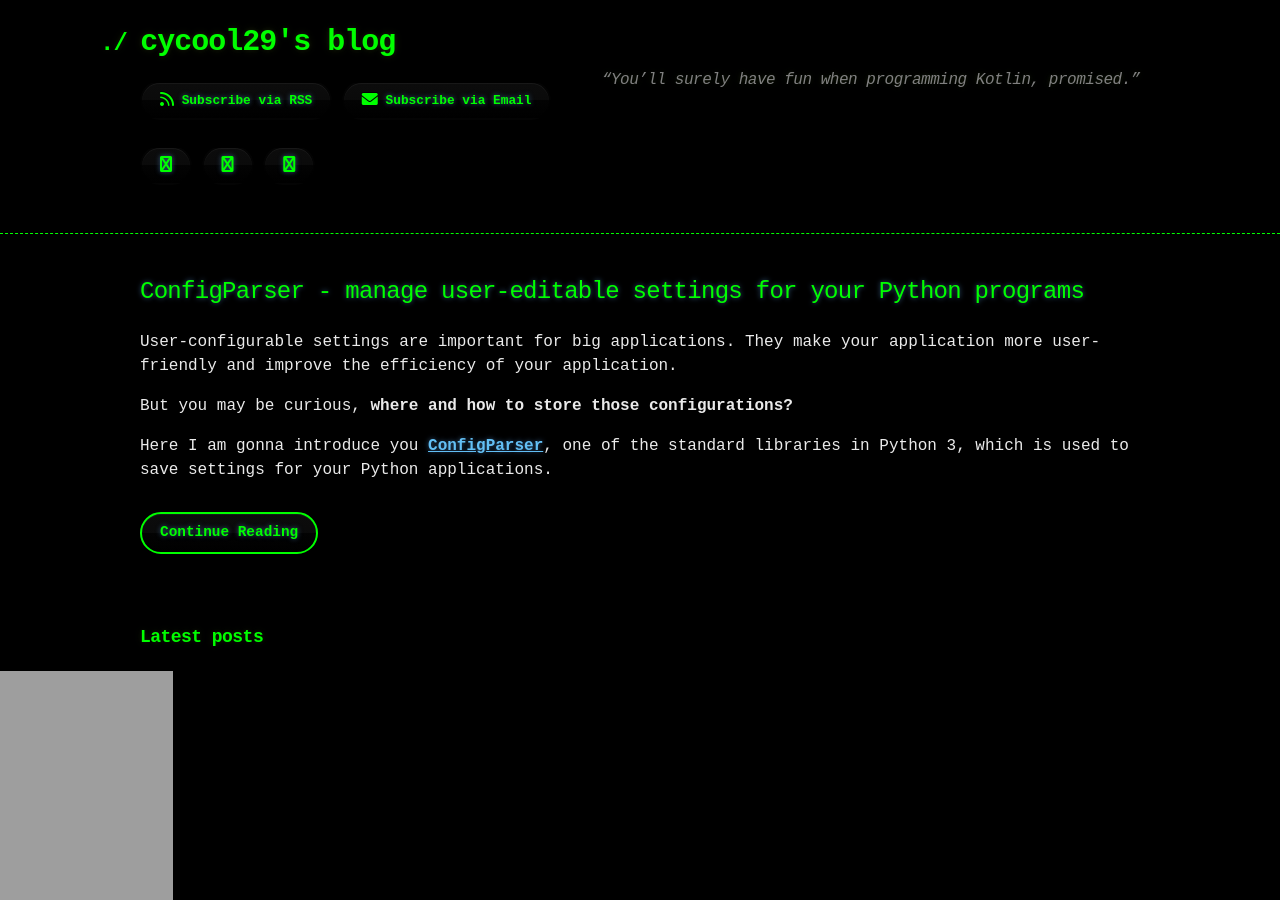
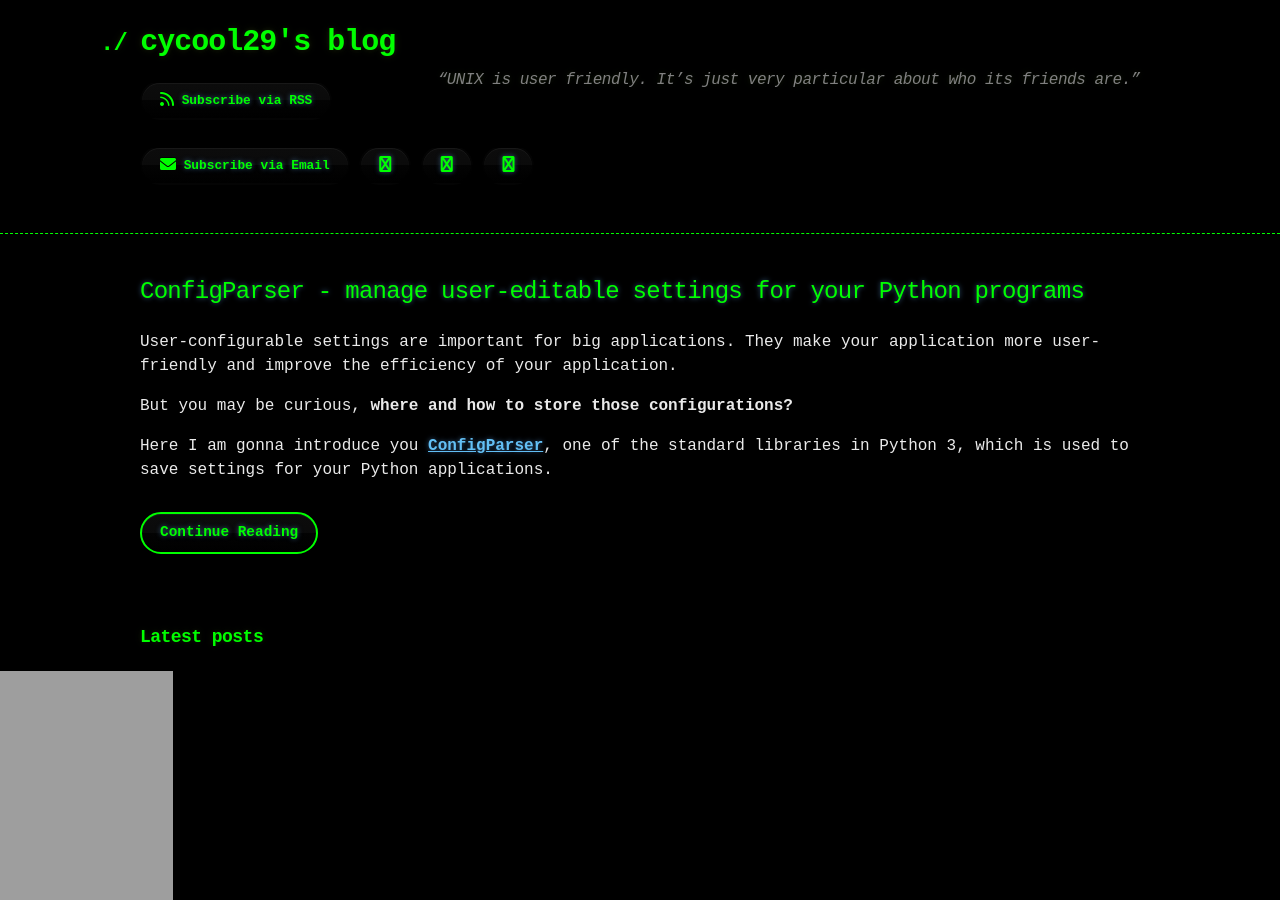
Before and after one commit to cycool29/cycool29.github.io, a Jekyll site: the page built from index.md, in a window 1280 px wide and 900 px high. Built offline with Jekyll 4.4.1, drawn with Linux system fonts in a browser that asks for light colours; a style sheet for code colours, icons or effects is not loaded.

Commit message:
Update quotes

```diff
--- a/_config.yml
+++ b/_config.yml
@@ -1,5 +1,5 @@
 title: cycool29's blog
-description: "“You’ll surely have fun when programming Kotlin, promised.” "
+description: "“UNIX is user friendly. It’s just very particular about who its friends are.” "
 bio: A high school student. Intermediate in Python, Git, Bash. Learning JavaScript. He/Him. "
 author: cycool29
 url: https://cycool29.github.io
```
